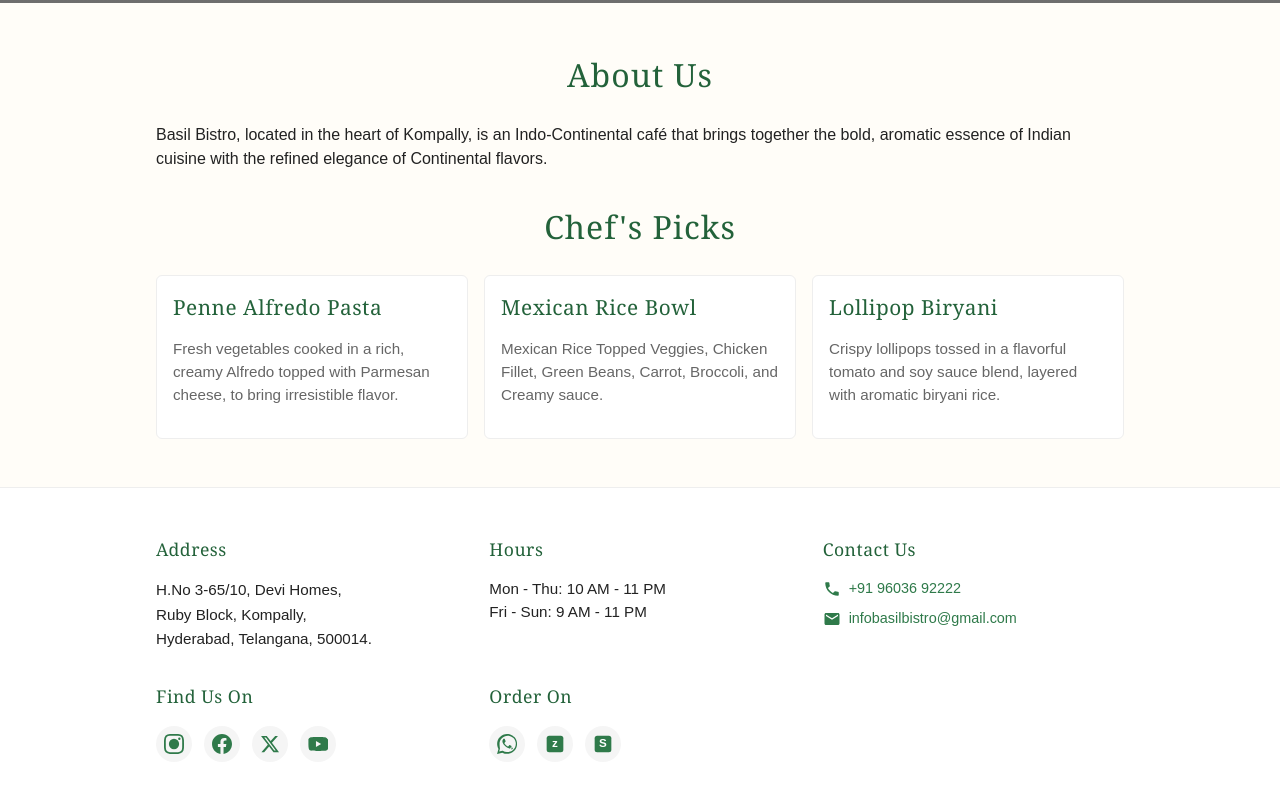
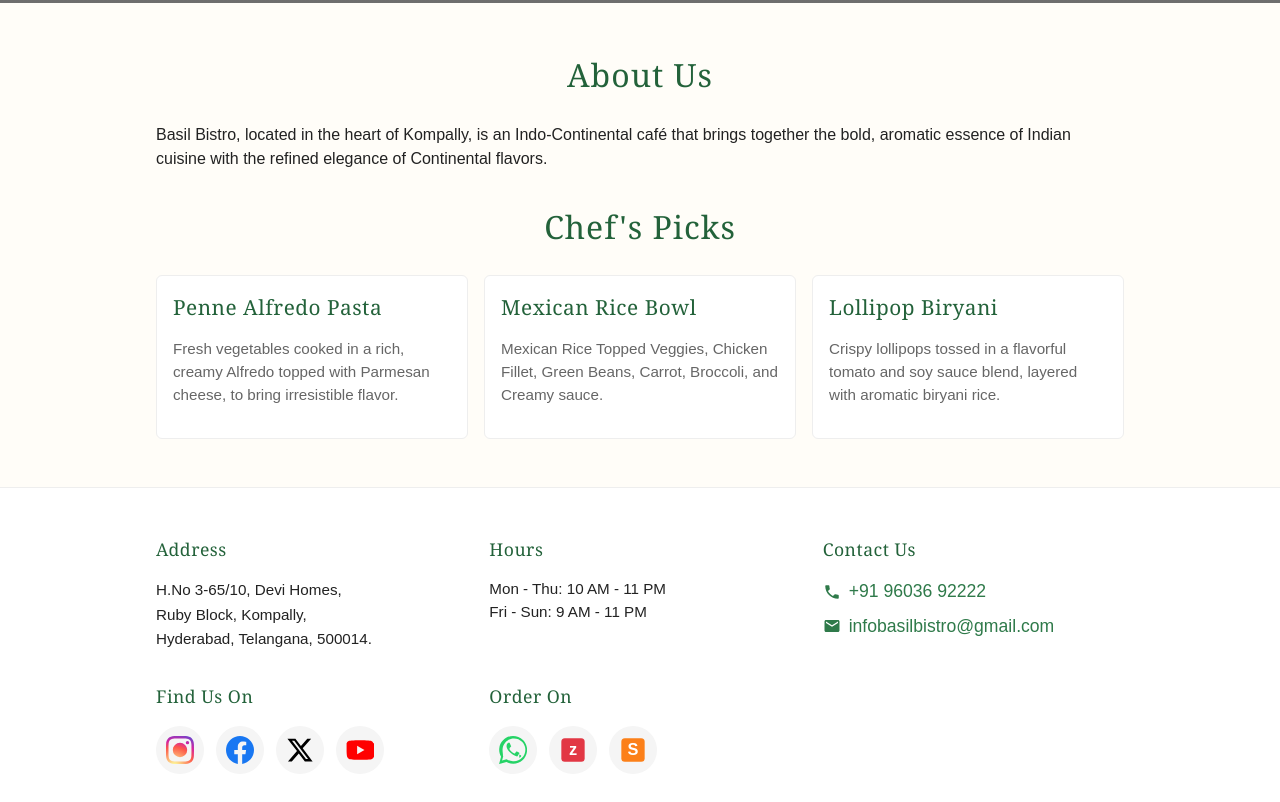
Before and after one commit to Ramlanka7/BasilBistro, a plain HTML site: page index.html in a window 1280 px wide. Shown: the part 778-1580 px from the top of the page. Drawn offline with Linux system fonts and the light colour scheme; grey boxes are pictures that could not be loaded.

Commit message:
worked on icons

```diff
--- a/css/styles.css
+++ b/css/styles.css
@@ -57,9 +57,9 @@ body{font-family:Arial,Helvetica,sans-serif;color:#222;background:var(--bg);marg
 .footer-section address{font-style:normal;line-height:1.6;font-size:.95rem}
 .footer-section p{margin:0;font-size:.95rem}
 .social-icons,.order-icons{display:flex;gap:.75rem;flex-wrap:wrap}
-.social-icons a,.order-icons a{display:inline-flex;align-items:center;justify-content:center;width:36px;height:36px;border-radius:50%;background:#f5f5f5;transition:background .2s}
-.social-icons a:hover,.order-icons a:hover{background:rgba(47,122,74,.1)}
-.social-icons svg,.order-icons svg{width:20px;height:20px}
+.social-icons a,.order-icons a{display:inline-flex;align-items:center;justify-content:center;width:48px;height:48px;border-radius:50%;background:#f5f5f5;transition:all .3s}
+.social-icons a:hover,.order-icons a:hover{background:rgba(47,122,74,.1);transform:translateY(-2px)}
+.social-icons svg,.order-icons svg{width:28px;height:28px}
 
 @media (max-width:900px){
   .footer-grid{grid-template-columns:repeat(2,1fr);gap:1.5rem}
--- a/index.html
+++ b/index.html
@@ -75,13 +75,13 @@
                 <svg width="18" height="18" viewBox="0 0 24 24" fill="var(--accent)" xmlns="http://www.w3.org/2000/svg">
                   <path d="M6.62 10.79c1.44 2.83 3.76 5.14 6.59 6.59l2.2-2.2c.27-.27.67-.36 1.02-.24 1.12.37 2.33.57 3.57.57.55 0 1 .45 1 1V20c0 .55-.45 1-1 1-9.39 0-17-7.61-17-17 0-.55.45-1 1-1h3.5c.55 0 1 .45 1 1 0 1.25.2 2.45.57 3.57.11.35.03.74-.25 1.02l-2.2 2.2z"/>
                 </svg>
-                <span style="font-size: .9rem;">+91 96036 92222</span>
+                <span style="font-size: 1.1rem;">+91 96036 92222</span>
               </a>
               <a href="mailto:infobasilbistro@gmail.com" style="color: var(--accent); text-decoration: none; display: flex; align-items: center; gap: 0.5rem;">
                 <svg width="18" height="18" viewBox="0 0 24 24" fill="var(--accent)" xmlns="http://www.w3.org/2000/svg">
                   <path d="M20 4H4c-1.1 0-1.99.9-1.99 2L2 18c0 1.1.9 2 2 2h16c1.1 0 2-.9 2-2V6c0-1.1-.9-2-2-2zm0 4l-8 5-8-5V6l8 5 8-5v2z"/>
                 </svg>
-                <span style="font-size: .9rem;">infobasilbistro@gmail.com</span>
+                <span style="font-size: 1.1rem;">infobasilbistro@gmail.com</span>
               </a>
             </p>
           </div>
@@ -89,23 +89,32 @@
           <div class="footer-section">
             <h4>Find Us On</h4>
             <div class="social-icons">
-              <a href="https://www.instagram.com/basilbistro.kompally" aria-label="Instagram" title="Instagram" target="_blank" rel="noopener noreferrer">
-                <svg width="24" height="24" viewBox="0 0 24 24" fill="var(--accent)" xmlns="http://www.w3.org/2000/svg">
-                  <path d="M12 2.163c3.204 0 3.584.012 4.85.07 3.252.148 4.771 1.691 4.919 4.919.058 1.266.069 1.645.069 4.849 0 3.204-.012 3.584-.07 4.849-.149 3.225-1.664 4.771-4.919 4.919-1.266.058-1.644.07-4.85.07-3.204 0-3.584-.012-4.849-.07-3.26-.149-4.771-1.699-4.919-4.92-.058-1.265-.07-1.644-.07-4.849 0-3.204.013-3.583.07-4.849.149-3.227 1.664-4.771 4.919-4.919 1.266-.057 1.645-.069 4.849-.069zm0-2.163c-3.259 0-3.667.014-4.947.072-4.358.2-6.78 2.618-6.98 6.98-.059 1.281-.073 1.689-.073 4.948 0 3.259.014 3.668.072 4.948.2 4.358 2.618 6.78 6.98 6.98 1.281.058 1.689.072 4.948.072 3.259 0 3.668-.014 4.948-.072 4.354-.2 6.782-2.618 6.979-6.98.059-1.28.073-1.689.073-4.948 0-3.259-.014-3.667-.072-4.947-.196-4.354-2.617-6.78-6.979-6.98-1.281-.059-1.69-.073-4.949-.073zM5.838 12a6.162 6.162 0 1 1 12.324 0 6.162 6.162 0 0 1-12.324 0zM12 16a4 4 0 1 1 0-8 4 4 0 0 1 0 8zm4.965-10.322a1.44 1.44 0 1 1 2.881.001 1.44 1.44 0 0 1-2.881-.001z"/>
+              <a href="https://www.instagram.com/basilbistro.kompally" aria-label="Instagram" title="Instagram" target="_blank" rel="noopener noreferrer" class="social-instagram">
+                <svg width="24" height="24" viewBox="0 0 24 24" xmlns="http://www.w3.org/2000/svg">
+                  <defs>
+                    <radialGradient id="instagramGradient" cx="30%" cy="107%" r="150%">
+                      <stop offset="0%" style="stop-color:#fdf497"/>
+                      <stop offset="5%" style="stop-color:#fdf497"/>
+                      <stop offset="45%" style="stop-color:#fd5949"/>
+                      <stop offset="60%" style="stop-color:#d6249f"/>
+                      <stop offset="90%" style="stop-color:#285AEB"/>
+                    </radialGradient>
+                  </defs>
+                  <path fill="url(#instagramGradient)" d="M12 2.163c3.204 0 3.584.012 4.85.07 3.252.148 4.771 1.691 4.919 4.919.058 1.266.069 1.645.069 4.849 0 3.204-.012 3.584-.07 4.849-.149 3.225-1.664 4.771-4.919 4.919-1.266.058-1.644.07-4.85.07-3.204 0-3.584-.012-4.849-.07-3.26-.149-4.771-1.699-4.919-4.92-.058-1.265-.07-1.644-.07-4.849 0-3.204.013-3.583.07-4.849.149-3.227 1.664-4.771 4.919-4.919 1.266-.057 1.645-.069 4.849-.069zm0-2.163c-3.259 0-3.667.014-4.947.072-4.358.2-6.78 2.618-6.98 6.98-.059 1.281-.073 1.689-.073 4.948 0 3.259.014 3.668.072 4.948.2 4.358 2.618 6.78 6.98 6.98 1.281.058 1.689.072 4.948.072 3.259 0 3.668-.014 4.948-.072 4.354-.2 6.782-2.618 6.979-6.98.059-1.28.073-1.689.073-4.948 0-3.259-.014-3.667-.072-4.947-.196-4.354-2.617-6.78-6.979-6.98-1.281-.059-1.69-.073-4.949-.073zM5.838 12a6.162 6.162 0 1 1 12.324 0 6.162 6.162 0 0 1-12.324 0zM12 16a4 4 0 1 1 0-8 4 4 0 0 1 0 8zm4.965-10.322a1.44 1.44 0 1 1 2.881.001 1.44 1.44 0 0 1-2.881-.001z"/>
                 </svg>
               </a>
-              <a href="https://www.facebook.com/basilbistro.kompally" aria-label="Facebook" title="Facebook" target="_blank" rel="noopener noreferrer">
-                <svg width="24" height="24" viewBox="0 0 24 24" fill="var(--accent)" xmlns="http://www.w3.org/2000/svg">
+              <a href="https://www.facebook.com/basilbistro.kompally" aria-label="Facebook" title="Facebook" target="_blank" rel="noopener noreferrer" class="social-facebook">
+                <svg width="24" height="24" viewBox="0 0 24 24" fill="#1877F2" xmlns="http://www.w3.org/2000/svg">
                   <path d="M24 12.073c0-6.627-5.373-12-12-12s-12 5.373-12 12c0 5.99 4.388 10.954 10.125 11.854v-8.385H7.078v-3.47h3.047V9.43c0-3.007 1.792-4.669 4.533-4.669 1.312 0 2.686.235 2.686.235v2.953H15.83c-1.491 0-1.956.925-1.956 1.874v2.25h3.328l-.532 3.47h-2.796v8.385C19.612 23.027 24 18.062 24 12.073z"/>
                 </svg>
               </a>
-              <a href="https://x.com/BasilBistroHyd" aria-label="Twitter" title="Twitter" target="_blank" rel="noopener noreferrer">
-                <svg width="24" height="24" viewBox="0 0 24 24" fill="var(--accent)" xmlns="http://www.w3.org/2000/svg">
+              <a href="https://x.com/BasilBistroHyd" aria-label="Twitter" title="Twitter" target="_blank" rel="noopener noreferrer" class="social-twitter">
+                <svg width="24" height="24" viewBox="0 0 24 24" fill="#000000" xmlns="http://www.w3.org/2000/svg">
                   <path d="M18.244 2.25h3.308l-7.227 8.26 8.502 11.24H16.17l-5.214-6.817L4.99 21.75H1.68l7.73-8.835L1.254 2.25H8.08l4.713 6.231zm-1.161 17.52h1.833L7.084 4.126H5.117z"/>
                 </svg>
               </a>
-              <a href="https://www.youtube.com/@basilbistro" aria-label="YouTube" title="YouTube" target="_blank" rel="noopener noreferrer">
-                <svg width="24" height="24" viewBox="0 0 24 24" fill="var(--accent)" xmlns="http://www.w3.org/2000/svg">
+              <a href="https://www.youtube.com/@basilbistro" aria-label="YouTube" title="YouTube" target="_blank" rel="noopener noreferrer" class="social-youtube">
+                <svg width="24" height="24" viewBox="0 0 24 24" fill="#FF0000" xmlns="http://www.w3.org/2000/svg">
                   <path d="M23.498 6.186a3.016 3.016 0 0 0-2.122-2.136C19.505 3.545 12 3.545 12 3.545s-7.505 0-9.377.505a3.017 3.017 0 0 0-2.122 2.136C.5 8.07.5 12 .5 12s0 3.93.479 5.814a3.016 3.016 0 0 0 2.122 2.136c1.871.505 9.376.505 9.376.505s7.505 0 9.377-.505a3.015 3.015 0 0 0 2.122-2.136c.479-1.884.479-5.814.479-5.814s0-3.93-.479-5.814zM9.545 15.568V8.432L15.818 12l-6.273 3.568z"/>
                 </svg>
               </a>
@@ -115,20 +124,20 @@
           <div class="footer-section">
             <h4>Order On</h4>
             <div class="order-icons">
-              <a href="https://api.whatsapp.com/send?phone=919603692222" aria-label="WhatsApp" title="WhatsApp" target="_blank" rel="noopener noreferrer">
-                <svg width="24" height="24" viewBox="0 0 24 24" fill="var(--accent)" xmlns="http://www.w3.org/2000/svg">
+              <a href="https://api.whatsapp.com/send?phone=919603692222" aria-label="WhatsApp" title="WhatsApp" target="_blank" rel="noopener noreferrer" class="order-whatsapp">
+                <svg width="24" height="24" viewBox="0 0 24 24" fill="#25D366" xmlns="http://www.w3.org/2000/svg">
                   <path d="M20.52 3.48C18.25 1.25 15.16 0 12 0 5.48 0 .16 5.32.16 11.88c0 2.1.55 4.16 1.59 6l-1.69 6.16 6.32-1.66c1.76.94 3.78 1.44 5.85 1.44h.01c6.52 0 11.84-5.32 11.84-11.88 0-3.16-1.25-6.25-3.48-8.52zM12 21.6c-1.82 0-3.6-.49-5.16-1.41l-.37-.22-3.83 1.01.98-3.57-.24-.38C3.51 15.94 3.05 13.96 3.05 11.88c0-5.4 4.4-9.8 9.8-9.8 2.61 0 5.06 1.01 6.9 2.85 1.84 1.84 2.85 4.29 2.85 6.9 0 5.4-4.4 9.8-9.8 9.8zm5.37-7.35c-.29-.15-1.73-.86-2-.96-.27-.1-.47-.15-.67.15-.2.3-.77 1.14-.94 1.37-.17.22-.34.25-.63.09-1.78-.88-2.94-1.55-4.11-3.54-.28-.48.28-1.47 1.28-2.37.14-.1.17-.28.04-.44-.12-.15-.67-1.61-.92-2.2-.24-.58-.49-.5-.67-.51h-.57c-.2 0-.52.08-.79.38-1.77 1.9-.92 4.78 1.75 7.6 2.82 2.82 5.36 3.48 6.28 3.65.27.05.43-.13.6-.38.14-.22.55-.86.7-1.16.15-.3.29-.25.48-.15.19.1 1.2.56 1.4.67.2.11.33.17.38.26.05.09.05.52-.13.93-.18.41-1.1 1.02-1.49 1.11z"/>
                 </svg>
               </a>
-              <a href="https://zomato.onelink.me/xqzv/rndzibes" aria-label="Zomato" title="Zomato" target="_blank" rel="noopener noreferrer">
-                <svg width="24" height="24" viewBox="0 0 24 24" fill="var(--accent)" xmlns="http://www.w3.org/2000/svg">
-                  <rect x="2" y="2" width="20" height="20" rx="3" fill="var(--accent)"/>
+              <a href="https://zomato.onelink.me/xqzv/rndzibes" aria-label="Zomato" title="Zomato" target="_blank" rel="noopener noreferrer" class="order-zomato">
+                <svg width="24" height="24" viewBox="0 0 24 24" xmlns="http://www.w3.org/2000/svg">
+                  <rect x="2" y="2" width="20" height="20" rx="3" fill="#E23744"/>
                   <text x="12" y="16" font-size="14" font-weight="bold" fill="white" text-anchor="middle" font-family="Arial">z</text>
                 </svg>
               </a>
-              <a href="https://www.swiggy.com/direct/brand/42179?source=swiggy-direct&subSource=generic" aria-label="Swiggy" title="Swiggy" target="_blank" rel="noopener noreferrer">
-                <svg width="24" height="24" viewBox="0 0 24 24" fill="var(--accent)" xmlns="http://www.w3.org/2000/svg">
-                  <rect x="2" y="2" width="20" height="20" rx="3" fill="var(--accent)"/>
+              <a href="https://www.swiggy.com/direct/brand/42179?source=swiggy-direct&subSource=generic" aria-label="Swiggy" title="Swiggy" target="_blank" rel="noopener noreferrer" class="order-swiggy">
+                <svg width="24" height="24" viewBox="0 0 24 24" xmlns="http://www.w3.org/2000/svg">
+                  <rect x="2" y="2" width="20" height="20" rx="3" fill="#FC8019"/>
                   <text x="12" y="16" font-size="14" font-weight="bold" fill="white" text-anchor="middle" font-family="Arial">S</text>
                 </svg>
               </a>
```
Also changed, not shown: contact.html (+2 -2 lines), menu.html (+2 -2 lines).
